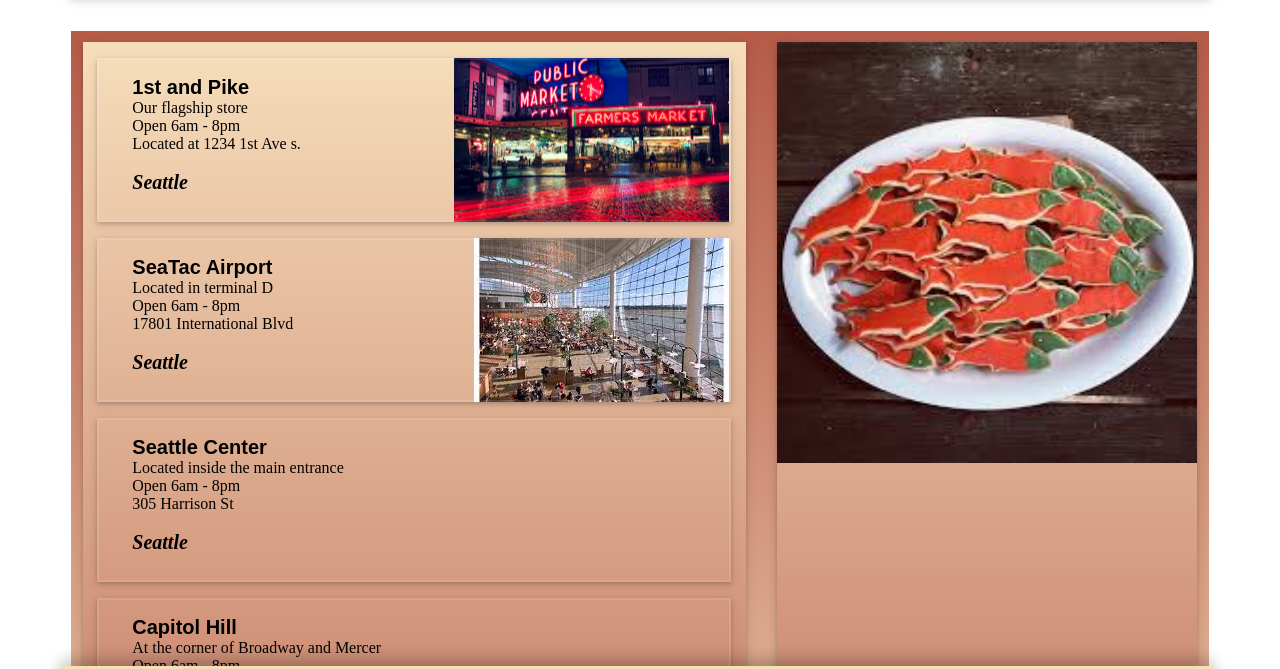
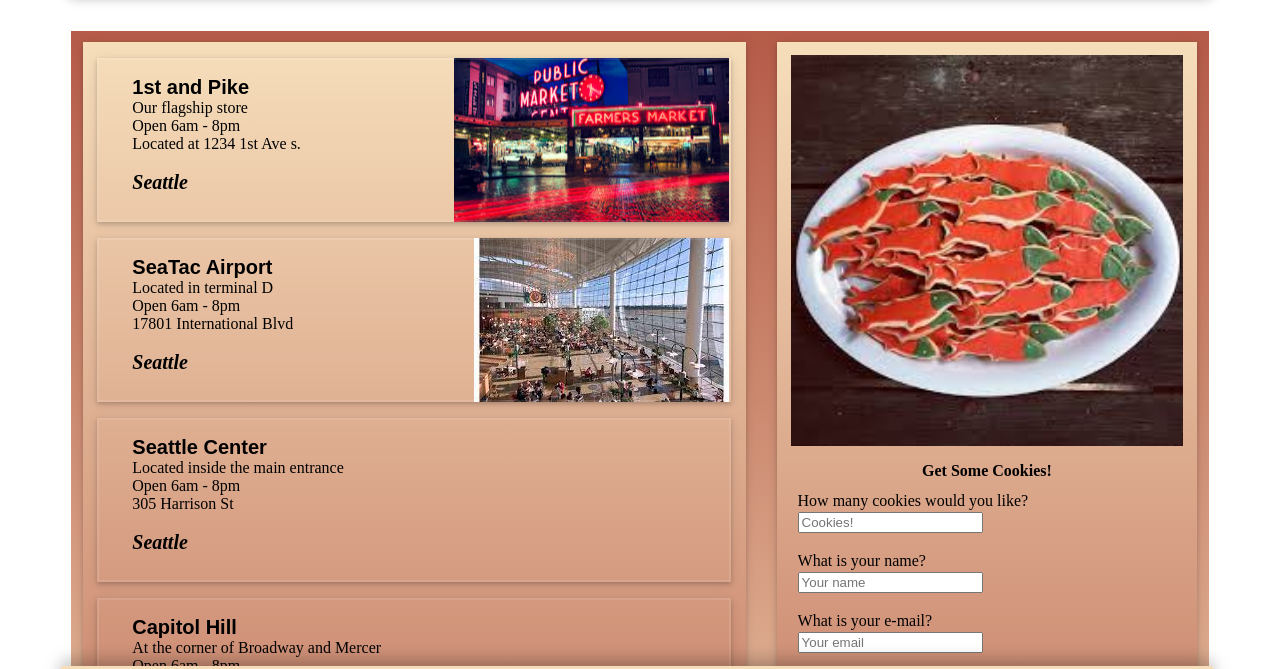
Before and after one commit to ChristopherSClosser/salmon-cookies, a plain HTML site: page index.html in a window 1280 px wide. Shown: the part 84-753 px from the top of the page. Drawn offline with Linux system fonts and the light colour scheme; a web font is replaced by a local one.

Commit message:
add order form and styling

```diff
--- a/index.html
+++ b/index.html
@@ -37,8 +37,16 @@
       </div>
       <div id="right-column">
         <img id="cookie-img"src="images/notherplateocookies.jpg" alt="plate of salmon cookies">
-        <div class="right-column">
-
+        <div id="order-cookie-form">
+          <form class="" action="index.html" method="post">
+            <legend id="order">Get Some Cookies!</legend>
+            <label for="amount">How many cookies would you like?</label>
+            <input type="text" name="amount" type="number" placeholder="Cookies!">
+            <label for="name">What is your name?</label>
+            <input type="text" name="name" placeholder="Your name">
+            <label for="email">What is your e-mail?</label>
+            <input type="text" name="email" placeholder="Your email">
+          </form>
         </div>
       </div>
 
--- a/style.css
+++ b/style.css
@@ -5,7 +5,6 @@ text-align: center;
   height: 1050px;
 
 }
-
 #first {
   background-image: url(images/pike-place.jpg);
   background-repeat: no-repeat;
@@ -16,12 +15,12 @@ text-align: center;
   background-repeat: no-repeat;
   background-position: right;
 }
-
 h1{
   margin-top: 75px;
 }
 #cookie-img{
-  width: 100%;
+  width: 93%;
+  margin-top: 3%;
 }
 #logo{
   font-family: 'Barrio', cursive, sans-serif;
@@ -92,7 +91,6 @@ em {
   margin-top: 35px;
   background-image: linear-gradient(to bottom, #B55B48, #f6debb);
   min-width: 850.5px;
-
 }
 /*.main-content {
   height: 100%;
@@ -106,7 +104,6 @@ th {
   border-style: solid;
   border-width: thin;
 }
-
 a {
   color: white;
   text-decoration: none;
@@ -119,7 +116,6 @@ a {
   font-family: sans-serif;
   font-weight: bolder;
 }
-
 #nav{
   width: 90%;
   min-width: 653px;
@@ -147,7 +143,6 @@ a {
   transform: translateY(-50%);
   padding-left: .5%;
 }
-
 #tableId{
   /*display: table;*/
   /*border-collapse: separate;*/
@@ -182,7 +177,6 @@ fieldset {
   margin: auto;
   margin-top: 50px;
 }
-
 #head-div{
   border: 2px solid;
   border-color: gainsboro;
@@ -191,12 +185,17 @@ fieldset {
   box-shadow: 0 2px 14px 0 rgba(0,0,0,0.16),0 2px 10px 0 rgba(0,0,0,0.12)!important;
   margin-top: 34px;
 }
-#new-store-form {
-
+#order{
+  margin-bottom: 12px;
+  margin-top: 12px;
+}
+legend {
+  font-weight: bold;
 
 }
 label {
   margin-bottom: 2px;
+  text-align: left;
 }
 input {
   margin-bottom: 5%;
@@ -226,6 +225,7 @@ footer{
   float: right;
   font-size: 15px;
   float: right;
+  margin-top: 6px;
 }
 tr:nth-child(odd){
   background-color: #f6debb;
```
